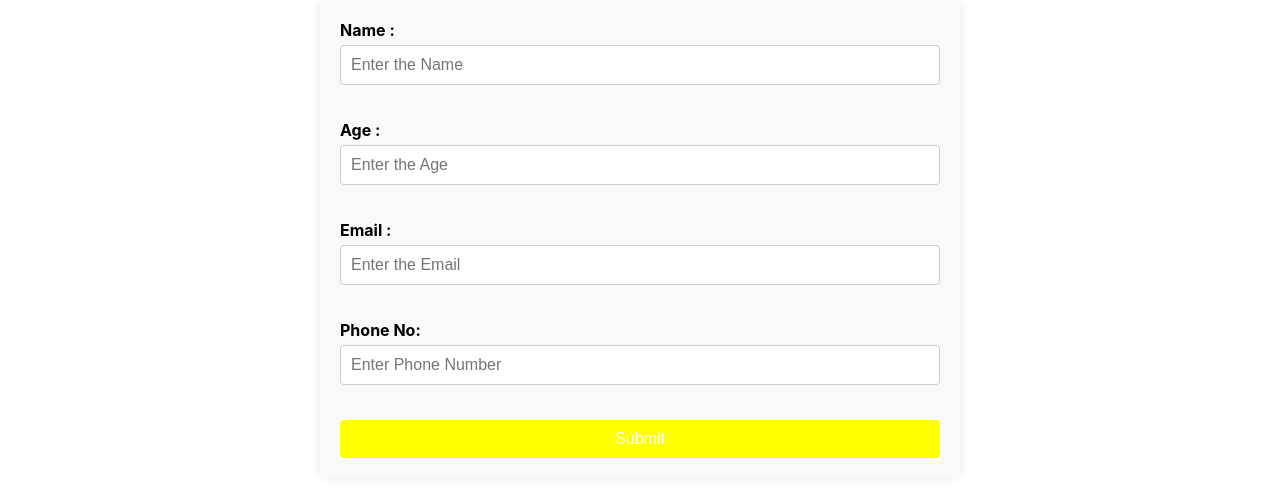
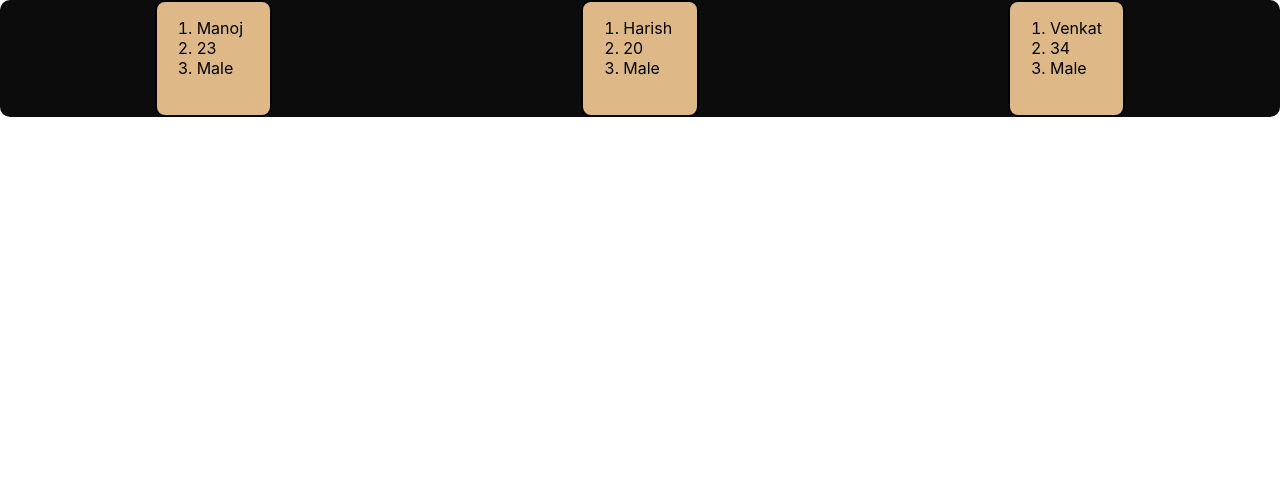
Before and after one commit to Manojms2004/Form-app, a React (Create React App) app: page / in a window 1280 px wide. Shown: the top 496 px of the page. Built offline with nearby package versions, Linux system fonts and the light colour scheme.

Commit message:
Demo file added and changes in made in app.js

```diff
--- a/src/App.js
+++ b/src/App.js
@@ -1,12 +1,36 @@
 import React from 'react';
 import './App.css';
-import FromComp from './Components/FromComp';
+// import FromComp from './Components/FromComp';
+import Demo from './Components/Demo';
+
+const sendData = [
+  {
+    name : "Manoj",
+    age : 23,
+    gender :"Male"
+  },
+  {
+     name :"Harish",
+     age:20,
+     gender:"Male"
+  },
+  {
+    name: "Venkat",
+    age: 34,
+    gender:"Male"
+  }
+]
+
+
+// const sendData  = [12,32,21,45,56]
+// console.log(sendData);
+
 
 
 function App() {
   return (
-
-    <FromComp/>
+    <Demo collect = {sendData}/>
+    // <FromComp/>
   );
 }
 
--- /dev/null
+++ b/src/Components/Demo.jsx
@@ -0,0 +1,32 @@
+import React from "react";
+import './Democss.css';
+
+export default function Demo(props) {
+
+  // const modArray = props.collect.filter((val) =>{
+  //    return  val % 2 == 0;
+  // })
+
+  return (
+    <div className="container">
+      {
+        // props.collect.map((getVal,index) =>{
+        //   return <div className="miniCon" key={index}>{getVal}</div>
+        // })
+        props.collect.map((getVal, index) => {
+          return (
+            <div className="miniCon">
+              <ol>
+                <li>{getVal.name}</li>
+                <li>{getVal.age}</li>
+                <li>{getVal.gender}</li>
+              </ol>
+            </div>
+          )
+        })
+
+      }
+
+    </div>
+  )
+}
--- /dev/null
+++ b/src/Components/Democss.css
@@ -0,0 +1,17 @@
+.container{
+
+    background-color: rgb(12, 12, 12);
+    border-radius: 10px;
+    display: flex;
+    justify-content: space-around;
+    flex-wrap: wrap;
+}
+
+.miniCon{
+    width: 3cm;
+    height: 3cm;
+    background-color: burlywood;
+    border: 2px solid black;
+    border-radius: 10px;
+
+  }
```
